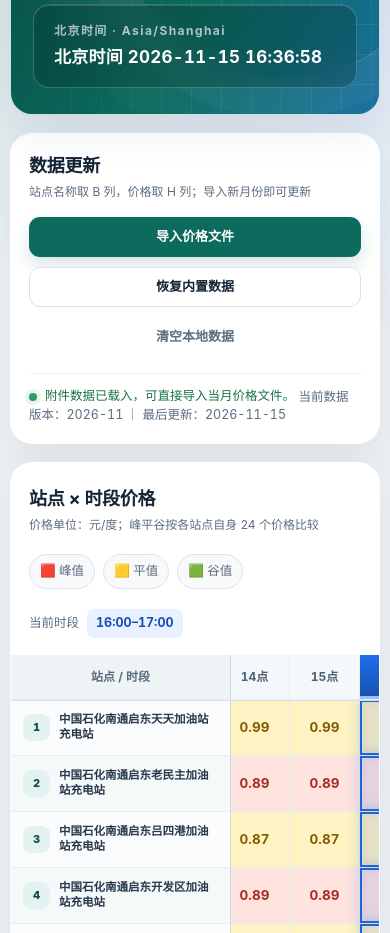
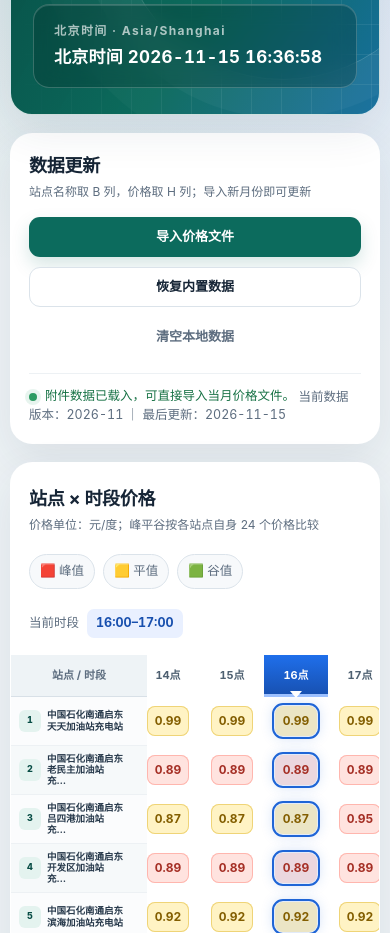
Before and after one commit to keyuezhang52-byte/guangjin-ev-price-table, a plain HTML site: page index.html in a window 390 px wide. Shown: the part 167-1100 px from the top of the page. Drawn offline with Linux system fonts and the light colour scheme.

Commit message:
Improve mobile price layout

```diff
--- a/index.html
+++ b/index.html
@@ -466,9 +466,8 @@
 
     .price-table th,
     .price-table td {
-      height: 56px;
-      border-right: 1px solid #e8edf1;
-      border-bottom: 1px solid #e8edf1;
+      height: 52px;
+      border: 0;
       text-align: center;
       vertical-align: middle;
     }
@@ -483,7 +482,7 @@
       font-size: 12px;
       font-weight: 750;
       font-variant-numeric: tabular-nums;
-      box-shadow: 0 1px 0 #d8e0e7;
+      background: #ffffff;
     }
 
     .price-table thead th:first-child {
@@ -492,6 +491,7 @@
       border-right-color: #cfd9e2;
       color: var(--ink-soft);
       background: #eef3f6;
+      box-shadow: inset 0 -1px 0 #d8e0e7;
     }
 
     .price-table tbody .station-name {
@@ -500,7 +500,8 @@
       z-index: 2;
       width: var(--station-col);
       padding: 8px 12px;
-      border-right-color: #cfd9e2;
+      border: 0;
+      border-bottom: 1px solid #edf1f4;
       color: #26384a;
       background: #fbfcfd;
       font-size: 11.5px;
@@ -536,13 +537,17 @@
       min-width: 0;
     }
 
+    .station-label-mobile {
+      display: none;
+    }
+
     .price-table tbody tr:nth-child(even) .station-name {
       background: #f6f9fa;
     }
 
     .price-cell {
       position: relative;
-      padding: 0;
+      padding: 4px 3px;
       cursor: default;
       font-size: 13.5px;
       font-weight: 750;
@@ -560,21 +565,32 @@
     .price-cell .price-value {
       position: relative;
       z-index: 1;
+      display: inline-flex;
+      align-items: center;
+      justify-content: center;
+      min-width: 48px;
+      height: 32px;
+      border-radius: 9px;
+      background: var(--grade-bg);
+      box-shadow: inset 0 0 0 1px var(--grade-border);
     }
 
     .grade-peak {
+      --grade-bg: var(--peak-bg);
+      --grade-border: var(--peak-border);
       color: var(--peak-text);
-      background: var(--peak-bg);
     }
 
     .grade-flat {
+      --grade-bg: var(--flat-bg);
+      --grade-border: var(--flat-border);
       color: var(--flat-text);
-      background: var(--flat-bg);
     }
 
     .grade-valley {
+      --grade-bg: var(--valley-bg);
+      --grade-border: var(--valley-border);
       color: var(--valley-text);
-      background: var(--valley-bg);
     }
 
     .time-head {
@@ -585,7 +601,6 @@
       color: #ffffff;
       background: linear-gradient(180deg, var(--blue), var(--blue-deep));
       box-shadow:
-        0 1px 0 #d8e0e7,
         inset 0 -3px 0 #9cc0ff;
     }
 
@@ -603,20 +618,15 @@
     }
 
     .price-cell.is-current {
-      z-index: 1;
+      z-index: 2;
+    }
+
+    .price-cell.is-current .price-value {
+      outline: 2px solid #1f65d6;
+      outline-offset: 1px;
       box-shadow:
-        inset 0 0 0 2px #1f65d6,
-        inset 0 0 18px rgba(31, 101, 214, 0.12),
-        0 0 13px rgba(31, 101, 214, 0.24);
-    }
-
-    .price-cell.is-current::after {
-      position: absolute;
-      inset: 0;
-      z-index: 0;
-      background: rgba(37, 92, 204, 0.11);
-      content: "";
-      pointer-events: none;
+        inset 0 0 0 999px rgba(37, 92, 204, 0.09),
+        0 0 14px rgba(31, 101, 214, 0.28);
     }
 
     .table-footnote {
@@ -728,8 +738,8 @@
 
     @media (max-width: 520px) {
       :root {
-        --station-col: 220px;
-        --hour-col: 70px;
+        --station-col: 136px;
+        --hour-col: 64px;
       }
 
       h1 {
@@ -746,6 +756,54 @@
 
       .data-meta {
         margin-top: 7px;
+      }
+
+      .price-table th,
+      .price-table td {
+        height: 49px;
+      }
+
+      .price-table thead th {
+        height: 42px;
+        font-size: 11px;
+      }
+
+      .price-table tbody .station-name {
+        padding: 6px 8px;
+        font-size: 9.5px;
+        line-height: 1.2;
+      }
+
+      .station-content {
+        gap: 6px;
+      }
+
+      .station-index {
+        width: 22px;
+        height: 22px;
+        border-radius: 6px;
+        font-size: 9px;
+      }
+
+      .station-label-desktop {
+        display: none;
+      }
+
+      .station-label-mobile {
+        display: block;
+        width: 8em;
+        white-space: pre-line;
+      }
+
+      .price-cell {
+        padding: 3px 2px;
+        font-size: 12px;
+      }
+
+      .price-cell .price-value {
+        min-width: 42px;
+        height: 30px;
+        border-radius: 8px;
       }
     }
 
@@ -1302,6 +1360,20 @@
       return `${formatPrice(value)} 元/度`;
     }
 
+    function formatMobileStationName(name) {
+      const characters = Array.from(String(name).replace(/\s+/g, " ").trim());
+      if (characters.length <= 8) {
+        return characters.join("");
+      }
+
+      const firstLine = characters.slice(0, 8).join("");
+      if (characters.length <= 16) {
+        return `${firstLine}\n${characters.slice(8).join("")}`;
+      }
+
+      return `${firstLine}\n${characters.slice(8, 15).join("")}…`;
+    }
+
     function setStatus(type, message) {
       statusElement.className = `status-message ${type || ""}`.trim();
       statusElement.textContent = message;
@@ -1384,15 +1456,23 @@
         const stationCell = document.createElement("th");
         const stationContent = document.createElement("div");
         const stationNumber = document.createElement("span");
-        const stationLabel = document.createElement("span");
+        const stationLabelDesktop = document.createElement("span");
+        const stationLabelMobile = document.createElement("span");
         stationCell.scope = "row";
         stationCell.className = "station-name";
         stationContent.className = "station-content";
         stationNumber.className = "station-index";
         stationNumber.textContent = String(stationIndex + 1);
-        stationLabel.className = "station-label";
-        stationLabel.textContent = station.name;
-        stationContent.append(stationNumber, stationLabel);
+        stationLabelDesktop.className = "station-label station-label-desktop";
+        stationLabelDesktop.textContent = station.name;
+        stationLabelMobile.className = "station-label station-label-mobile";
+        stationLabelMobile.textContent = formatMobileStationName(station.name);
+        stationLabelMobile.title = station.name;
+        stationContent.append(
+          stationNumber,
+          stationLabelDesktop,
+          stationLabelMobile
+        );
         stationCell.appendChild(stationContent);
         row.appendChild(stationCell);
 
```
